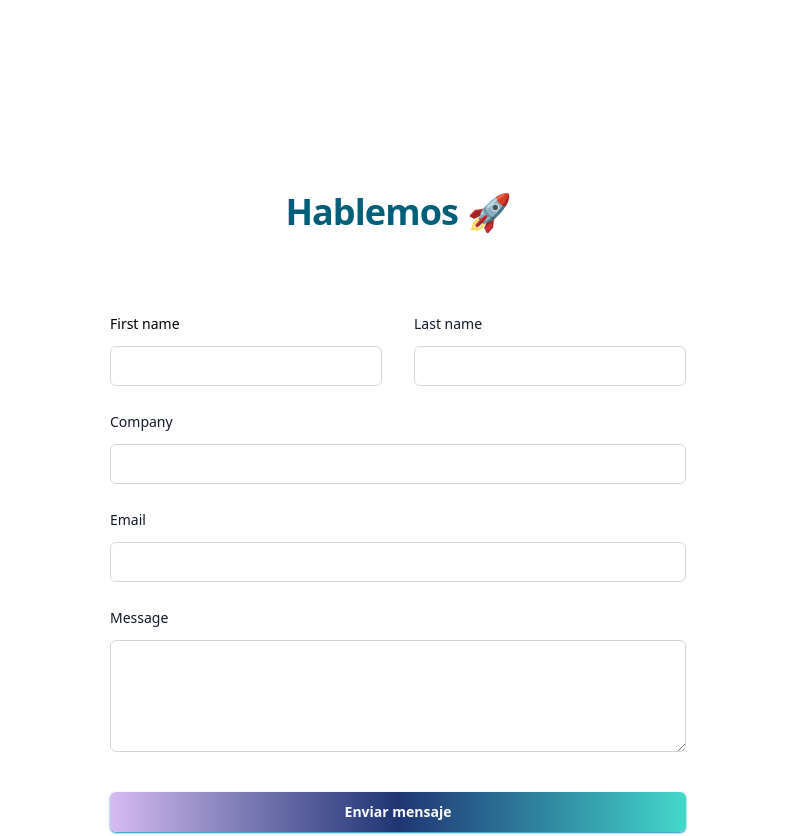
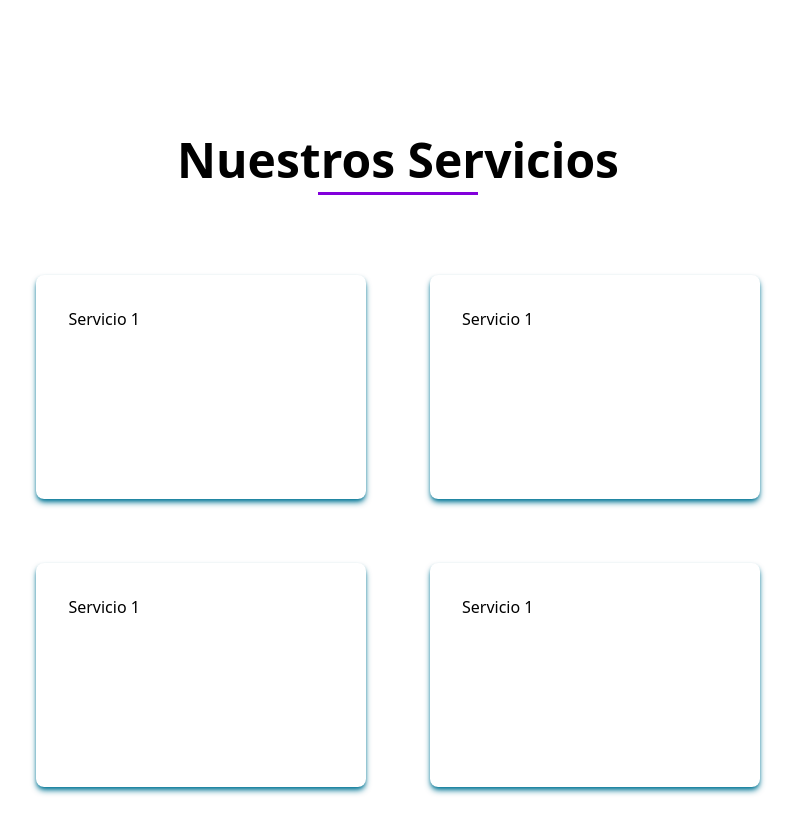
Before and after one commit to johnDev-90/aitera-tech, a Next.js app: page / in a window 1280 px wide. Shown: the part 1680-2516 px from the top of the page, without its empty margins (242-1037 px from the left). Built offline with nearby package versions, Linux system fonts and the light colour scheme.

Commit message:
Feat: Create services section

```diff
--- a/src/app/components/Navbar.tsx
+++ b/src/app/components/Navbar.tsx
@@ -22,6 +22,10 @@ const Navbar = () => {
           <a href="#solutions" className="hover:text-cyan-700">
             Solutions
           </a>
+
+          <a href="#services" className="hover:text-cyan-700">
+            Servicios
+          </a>
           <a href="#about" className="hover:text-cyan-700">
             About Us
           </a>
--- /dev/null
+++ b/src/app/components/sections/Services.tsx
@@ -0,0 +1,31 @@
+import React from "react";
+
+const Services = () => {
+  return (
+    <div id="services" className="w-full h-screen p-16">
+      <div className=" flex flex-col justify-center w-full items-center">
+        <h2 className="text-5xl font-sans font-semibold p-2 ">
+          Nuestros Servicios
+        </h2>
+        <p className="w-40 border-b-purple-700 border-b-3 "></p>
+      </div>
+
+      <div className="mx-auto w-[80%] grid grid-cols-2 h-full gap-16 p-20">
+        <div className="w-full h-full  rounded-lg shadow-md shadow-cyan-700 hover:shadow-lg transition-all cursor-pointer p-8">
+          <h1>Servicio 1</h1>
+        </div>
+        <div className="w-full h-full  rounded-lg shadow-md shadow-cyan-700 hover:shadow-lg transition-all cursor-pointer p-8">
+          <h1>Servicio 1</h1>
+        </div>
+        <div className="w-full h-full  rounded-lg shadow-md shadow-cyan-700 hover:shadow-lg transition-all cursor-pointer p-8">
+          <h1>Servicio 1</h1>
+        </div>
+        <div className="w-full h-full  rounded-lg shadow-md shadow-cyan-700 hover:shadow-lg transition-all cursor-pointer p-8">
+          <h1>Servicio 1</h1>
+        </div>
+      </div>
+    </div>
+  );
+};
+
+export default Services;
--- a/src/app/page.tsx
+++ b/src/app/page.tsx
@@ -3,6 +3,7 @@ import ContactUs from "./components/sections/ContactUs";
 import Navbar from "./components/Navbar";
 import Hero from "./components/sections/Hero";
 import Solutions from "./components/sections/Solutions";
+import Services from "./components/sections/Services";
 import Footer from "./components/ui/Footer";
 
 export default function Home() {
@@ -17,6 +18,7 @@ export default function Home() {
         <div className="pt-16 pb-16">
           <Solutions />
         </div>
+        <Services />
 
         <ContactUs />
       </main>
```
